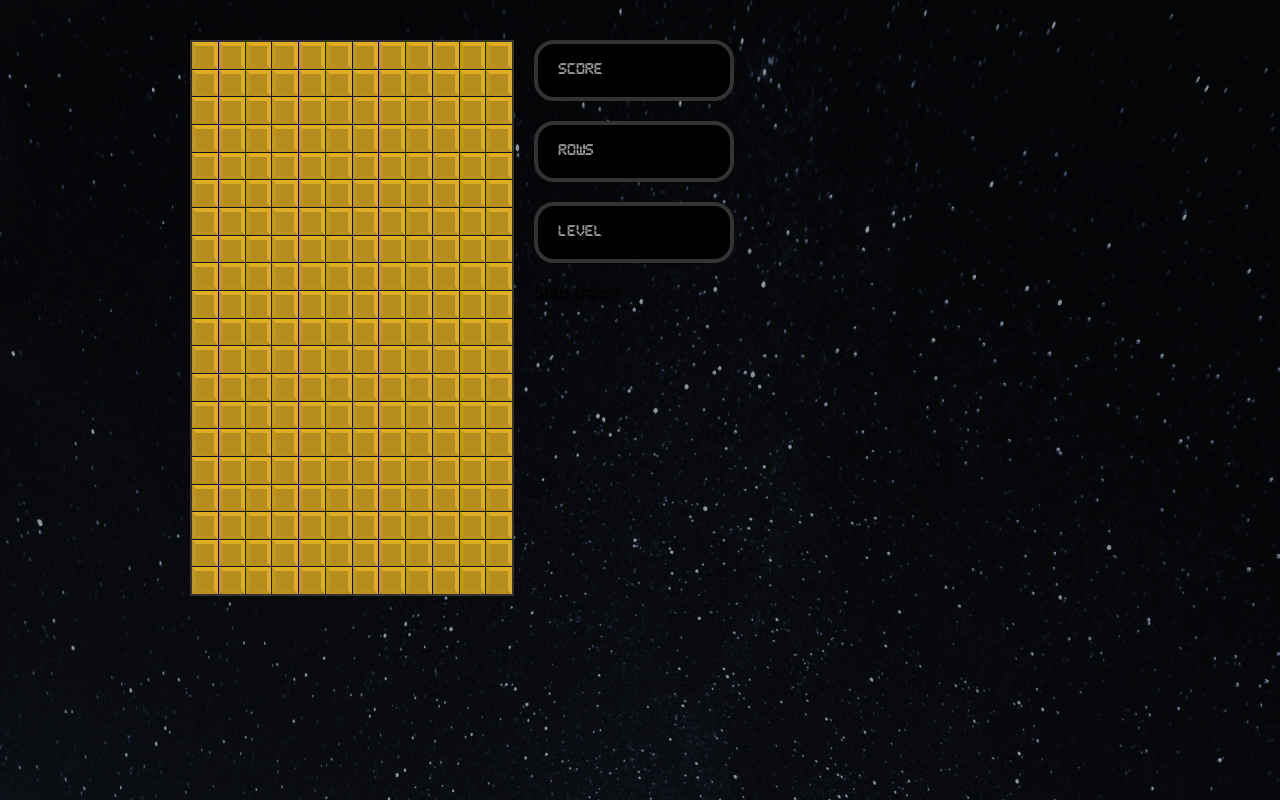
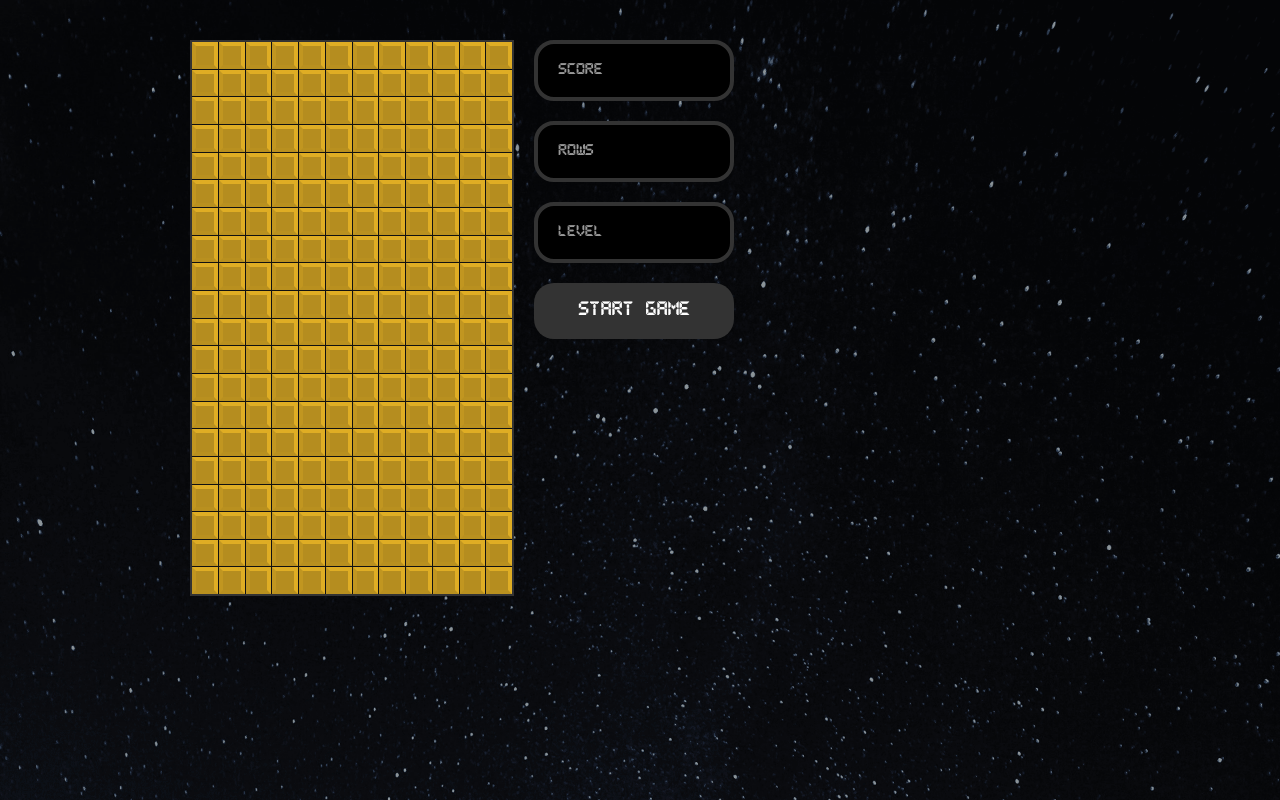
Before and after one commit to lowtrey/react-tetris, a React (Create React App) app: page / in a window 1280 px wide. Built offline with nearby package versions, Linux system fonts and the light colour scheme.

Commit message:
Create StyledStartButton component

```diff
--- a/src/components/StartButton.js
+++ b/src/components/StartButton.js
@@ -1,7 +1,8 @@
 import React from 'react';
+import { StyledStartButton } from './styles/StyledStartButton';
 
 const StartButton = ({ callback }) => (
-  <div>Start Game</div>
+  <StyledStartButton onClick={callback}>Start Game</StyledStartButton>
 );
 
 export default StartButton;
--- a/src/components/styles/StyledCell.js
+++ b/src/components/styles/StyledCell.js
@@ -8,4 +8,4 @@ export const StyledCell = styled.div`
   border-right-color: rgba(${props => props.color}, 1);
   border-top-color: rgba(${props => props.color}, 1);
   border-left-color: rgba(${props => props.color}, 0.3);
-`
+`;
--- /dev/null
+++ b/src/components/styles/StyledStartButton.js
@@ -0,0 +1,18 @@
+import styled from 'styled-components';
+
+export const StyledStartButton = styled.div`
+  box-sizing: border-box;
+  margin: 0 0 20px 0;
+  padding: 20px;
+  min-height: 30px;
+  width: 100%;
+  border-radius: 20px;
+  boder: none;
+  color: white;
+  background: #333;
+  font-family: Pixel, Arial, Helvetica, sans-serif;
+  font-size: 1rem;
+  outline: none;
+  cursor: pointer;
+  text-align: center;
+`;
--- a/src/components/styles/StyledTetris.js
+++ b/src/components/styles/StyledTetris.js
@@ -22,4 +22,4 @@ export const StyledTetris = styled.div`
     display: block;
     padding: 0 20px;
   }
-`
+`;
```
